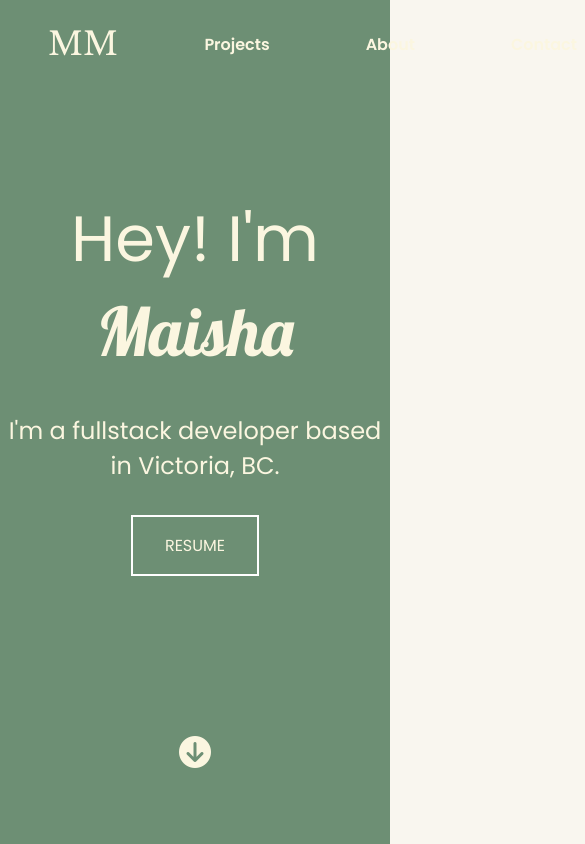
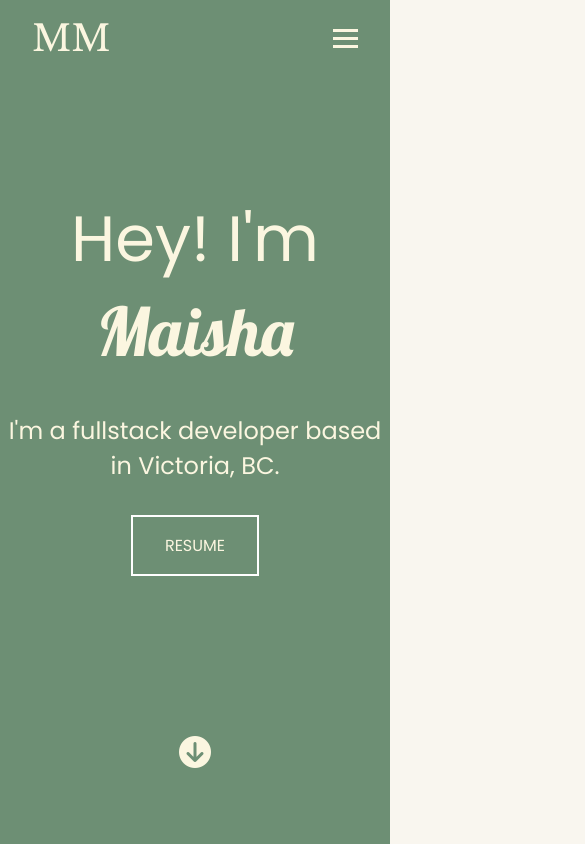
Before and after one commit to maishamir/mySite-react, a React (Vite) app: page / in a window 390 px wide. Shown: the top 844 px of the page, 585 px wide, since content can reach past the window. Built offline with nearby package versions, Linux system fonts and the light colour scheme; some icons are missing.

Commit message:
created mobile menu

```diff
--- a/src/components/Header/Header.jsx
+++ b/src/components/Header/Header.jsx
@@ -1,20 +1,58 @@
-import React from 'react'
-import "./Header.scss"
+import React, { useState, useEffect } from "react";
+import "./Header.scss";
 
 function Header() {
 
+  const [isActive, setIsActive] = useState(false)
+
+
+  function toggleIsActive() {
+    setIsActive(prev => !prev)
+  }
+
+  useEffect(() => {
+    if (isActive) {
+      document.body.classList.add("menu-open");
+      document.documentElement.classList.add("menu-open")
+    } else {
+      document.body.classList.remove("menu-open")
+      document.documentElement.classList.remove("menu-open")
+    }
+  }, [isActive])
+
   return (
-    <header className='header'>
-      <div className='header__logo'>MM</div>
-      <div className='header__nav'>
-        <ul className='header__links'>
-          <li><a href="#projects">Projects</a></li>
-          <li><a href="#about-me">About</a></li>
-          <li><a href="#contact">Contact</a></li>
+    <header>
+      <nav className="navbar">
+        <a href="#" className="navbar__logo">
+          MM
+        </a>
+
+        <ul className={`navbar__menu ${isActive ? 'active' : ""}`}>
+          <li className="navbar__menu-item">
+            <a href="#projects" className="navbar__menu-link" onClick={() => setIsActive(false)}>
+              Projects
+            </a>
+          </li>
+          <li className="navbar__menu-item">
+            <a href="#about-me" className="navbar__menu-link" onClick={() => setIsActive(false)}>
+              About
+            </a>
+          </li>
+          <li className="navbar__menu-item">
+            <a href="#contact" className="navbar__menu-link" onClick={() => setIsActive(false)}>
+              Contact
+            </a>
+          </li>
         </ul>
-      </div>
+
+        <div className={`navbar__hamburger ${isActive ? 'active' : ""}`} onClick={toggleIsActive}>
+          <span className="bar"></span>
+          <span className="bar"></span>
+          <span className="bar"></span>
+        </div>
+      </nav>
     </header>
-  )
+  );
 }
 
-export default Header
+export default Header;
--- a/src/components/Header/Header.scss
+++ b/src/components/Header/Header.scss
@@ -2,46 +2,152 @@
 @import "../../styles/partials/mixins";
 @import "../../styles/partials/variables";
 
-.header {
+.navbar {
+  position: absolute;
+  // border: 5px solid black;
+  // background: purple;
+  width: 100%;
+  padding: 1rem 2rem;
   display: flex;
+  justify-content: space-between;
   align-items: center;
-  padding: 1.5rem 3rem;
-  justify-content: space-between;
-
-  position: absolute;
-  z-index: 10;
-  width: 100%;
 
   &__logo {
-    font-size: 2rem;
+    font-size: 2.25rem;
     font-family: "Libre Baskerville", serif;
-    font-weight: lighter;
+    text-decoration: none;
     color: #fbf6e0;
   }
 
-  &__nav {
-    margin: 0 auto;
-    // border: 1px solid black;
-    width: 50%;
+  &__menu {
+    display: flex;
+    list-style: none;
+    justify-content: center;
+    gap: 4.5rem;
   }
 
-  &__links {
-    display: flex;
-    list-style-type: none;
-    // border: 1px solid black;
-    justify-content: space-around;
-    padding: 0;
+  &__link {
+    text-decoration: none;
+    color: #fbf6e0;
+    font-size: 1.05rem;
+  }
 
-    a {
-      margin: 0 3rem;
-      color: #fbf6e0;
-      text-decoration: none;
-      font-weight: 600;
+  &__hamburger {
+    visibility: hidden;
+    cursor: pointer;
+    .bar {
+      display: block;
+      width: 25px;
+      height: 3px;
+      margin: 5px auto;
+      background: #fbf6e0;
+      transition: 0.3s ease;
+    }
+  }
+}
 
-      &:hover {
-        text-decoration: underline;
-        text-decoration-color: #bd8e34;
+@media (max-width: 768px) {
+  .navbar {
+    &__hamburger {
+      visibility: visible;
+      right: 2rem;
+      z-index: 10;
+    }
+
+    &__hamburger.active .bar:nth-child(2) {
+      opacity: 0;
+    }
+
+    &__hamburger.active .bar:nth-child(1) {
+      transform: translateY(8px) rotate(45deg);
+    }
+
+    &__hamburger.active .bar:nth-child(3) {
+      transform: translateY(-8px) rotate(-45deg);
+    }
+
+    &__menu {
+      position: fixed;
+      // inset: 0;
+      // height: 100dvh;
+      inset: 0;
+      flex-direction: column;
+      justify-content: flex-start;
+      gap: 1rem;
+      padding: 10rem 2em;
+      background-color: hsl(0 0% 0% / 0.75);
+      z-index: 10;
+      text-align: center;
+      transform: translateX(-100%);
+      // font-weight: bolder;
+       &-item{
+        font-size: 1.15rem;
+        font-weight: 600;
+
+        a {
+          text-decoration: none;
+        }
+      }
+
+      transition: 0.4s ease-in-out;
+      &.active {
+        transform: translateX(0);
+      }
+    }
+
+    @supports (backdrop-filter: blur(1rem)) {
+      &__menu {
+        background-color: hsl(0 0% 100% / 0.1);
+        backdrop-filter: blur(1rem);
+
+        * {
+          color: white;
+        }
       }
     }
   }
 }
+
+//OLD STYLING WITH OLD JSX .header {
+//   display: flex;
+//   align-items: center;
+//   padding: 1.5rem 3rem;
+//   justify-content: space-between;
+
+//   position: absolute;
+//   z-index: 10;
+//   width: 100%;
+
+//   &__logo {
+//     font-size: 2rem;
+//     font-family: "Libre Baskerville", serif;
+//     font-weight: lighter;
+//     color: #fbf6e0;
+//   }
+
+//   &__nav {
+//     margin: 0 auto;
+//     // border: 1px solid black;
+//     width: 50%;
+//   }
+
+//   &__links {
+//     display: flex;
+//     list-style-type: none;
+//     // border: 1px solid black;
+//     justify-content: space-around;
+//     padding: 0;
+
+//     a {
+//       margin: 0 3rem;
+//       color: #fbf6e0;
+//       text-decoration: none;
+//       font-weight: 600;
+
+//       &:hover {
+//         text-decoration: underline;
+//         text-decoration-color: #bd8e34;
+//       }
+//     }
+//   }
+// }
--- a/src/components/Project/Project.jsx
+++ b/src/components/Project/Project.jsx
@@ -10,13 +10,13 @@ function ProjectCard({
   description,
   gh_link,
   tech,
-  handleMouseMove,
-  handleMouseLeave,
+  onMouseMove,
+  onMouseLeave,
 }) {
   return (
     <div
-      onMouseMove={handleMouseMove}
-      onMouseLeave={handleMouseLeave}
+      onMouseMove={onMouseMove}
+      onMouseLeave={onMouseLeave}
       className="project__card"
     >
       <div className="project__img-container">
--- a/src/styles/partials/_globals.scss
+++ b/src/styles/partials/_globals.scss
@@ -9,13 +9,16 @@
   // background: $mushroomNeutral;
 }
 
+html.menu-open, body.menu-open  {
+  overflow: hidden;
+}
+
 body {
   font-family: "Poppins", sans-serif;
   color: #3D3D3D;
   // background: linear-gradient(180deg, #FAF8F1 0%, #E8E2D9 100%);
   background: $softForestNeutral;
 
-  // background-image: url("groovepaper.png");
 }
 
 h1 {
@@ -28,14 +31,3 @@ h1 {
 svg {
   fill: red;
 }
-
-// .magic {
-//     background: linear-gradient(
-//       135deg,
-//       hsl(210, 20%, 90%) 0%,
-//       hsl(250, 30%, 85%) 50%,
-//       hsl(280, 40%, 80%) 100%
-//     );
-//     background-clip: text;
-//     color: transparent;
-// }
```
